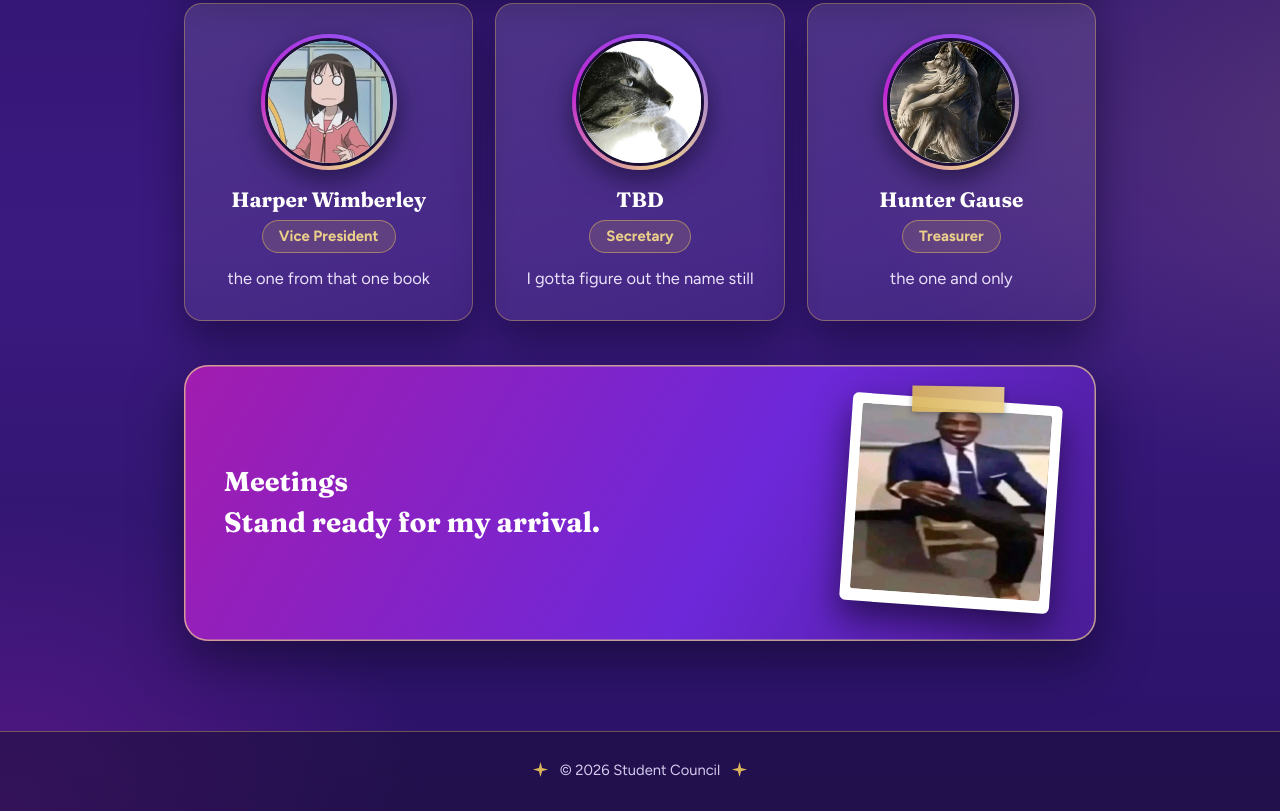
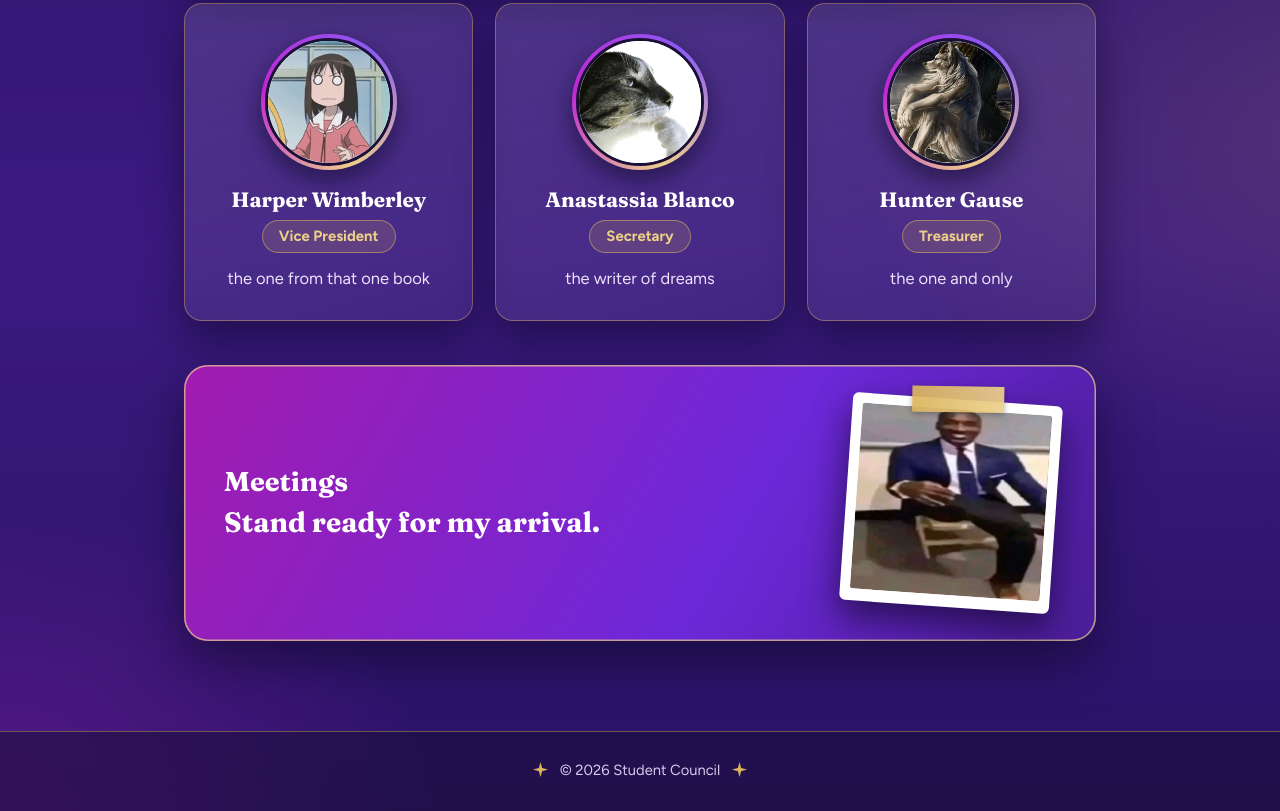
Before and after one commit to xHATEDxD00M-GGD/StudentCouncilGGD, a plain HTML site: page about.html in a window 1280 px wide. Shown: the part 1196-2007 px from the top of the page. Drawn offline with Linux system fonts and the light colour scheme.

Commit message:
Update about.html

```diff
--- a/about.html
+++ b/about.html
@@ -481,9 +481,9 @@ h1 { font-size: 2.7rem; font-weight: 700; margin: 0 0 14px; text-shadow: 0 2px 2
 
       <article class="member">
         <div class="avatar"><img src="images/secretary.jpg" alt="Secretary placeholder picture of a thinking cat" width="400" height="400" /></div>
-        <h3 class="member-name">TBD</h3>
+        <h3 class="member-name">Anastassia Blanco</h3>
         <p class="member-role">Secretary</p>
-        <p class="member-note">I gotta figure out the name still</p>
+        <p class="member-note">the writer of dreams</p>
       </article>
 
       <article class="member">
```
